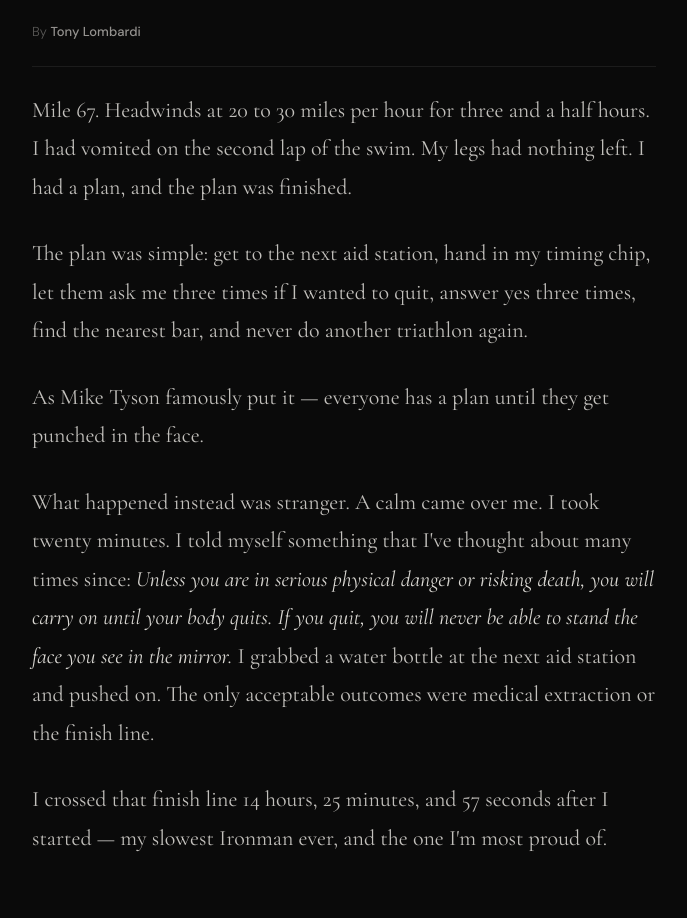
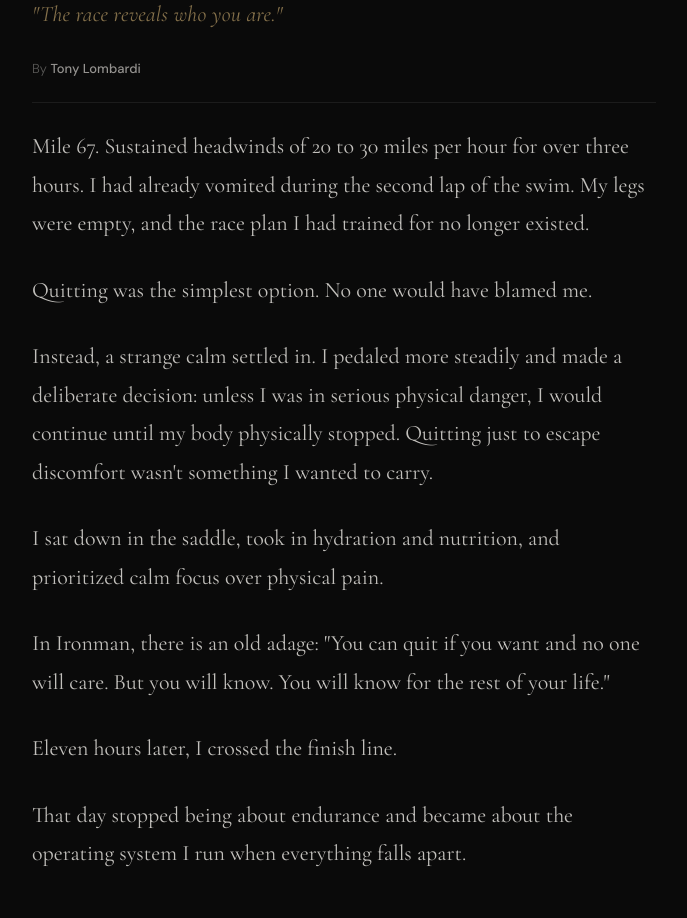
Before and after one commit to tonylombardi-22/personal_branding, a Next.js app: page /writing in a window 1280 px wide. Shown: the part 1071-1989 px from the top of the page, without its empty margins (296-983 px from the left). Built offline with nearby package versions, Linux system fonts and the light colour scheme.

Commit message:
restore correct article version with hydration nutrition

```diff
--- a/app/writing/page.tsx
+++ b/app/writing/page.tsx
@@ -189,6 +189,16 @@ export default function Writing() {
           margin-bottom: 32px;
         }
 
+        .ar-subheadline {
+          font-family: 'Cormorant Garamond', serif;
+          font-size: 22px;
+          font-style: italic;
+          font-weight: 400;
+          color: rgba(200,169,110,0.65);
+          margin-bottom: 28px;
+          letter-spacing: 0.01em;
+        }
+
         .ar-byline {
           font-size: 13px;
           font-weight: 300;
@@ -340,7 +350,9 @@ export default function Writing() {
               The Operating System<br />Doesn't Change.
             </div>
             <p className="wr-article-excerpt">
-              Mile 67. Headwinds at 20 to 30 miles per hour for three and a half hours. I had vomited on the second lap of the swim. My legs had nothing left. I had a plan, and the plan was finished. What happened next is the same story as 326 overnight branch implementations, zero failures.
+              Mile 67. Sustained headwinds. A race plan that no longer existed.
+              What remained was the operating system that runs when pressure rises
+              and the script breaks.
             </p>
             <a href="#article" className="wr-read-link">Read essay →</a>
           </div>
@@ -365,29 +377,50 @@ export default function Writing() {
             The Operating System<br />Doesn't Change.
           </h2>
 
+          <div className="ar-subheadline">
+            "The race reveals who you are."
+          </div>
+
           <div className="ar-byline">
             By <strong>Tony Lombardi</strong>
           </div>
 
           <div className="ar-body">
             <p>
-              Mile 67. Headwinds at 20 to 30 miles per hour for three and a half hours. I had vomited on the second lap of the swim. My legs had nothing left. I had a plan, and the plan was finished.
+              Mile 67. Sustained headwinds of 20 to 30 miles per hour for over
+              three hours. I had already vomited during the second lap of the swim.
+              My legs were empty, and the race plan I had trained for no longer existed.
             </p>
 
             <p>
-              The plan was simple: get to the next aid station, hand in my timing chip, let them ask me three times if I wanted to quit, answer yes three times, find the nearest bar, and never do another triathlon again.
+              Quitting was the simplest option. No one would have blamed me.
             </p>
 
             <p>
-              As Mike Tyson famously put it — everyone has a plan until they get punched in the face.
+              Instead, a strange calm settled in. I pedaled more steadily
+              and made a deliberate decision: unless I was in serious physical danger,
+              I would continue until my body physically stopped. Quitting just to
+              escape discomfort wasn't something I wanted to carry.
             </p>
 
             <p>
-              What happened instead was stranger. A calm came over me. I took twenty minutes. I told myself something that I've thought about many times since: <em>Unless you are in serious physical danger or risking death, you will carry on until your body quits. If you quit, you will never be able to stand the face you see in the mirror.</em> I grabbed a water bottle at the next aid station and pushed on. The only acceptable outcomes were medical extraction or the finish line.
+              I sat down in the saddle, took in hydration and nutrition,
+              and prioritized calm focus over physical pain.
             </p>
 
             <p>
-              I crossed that finish line 14 hours, 25 minutes, and 57 seconds after I started — my slowest Ironman ever, and the one I'm most proud of.
+              In Ironman, there is an old adage: "You can quit if you want
+              and no one will care. But you will know. You will know for
+              the rest of your life."
+            </p>
+
+            <p>
+              Eleven hours later, I crossed the finish line.
+            </p>
+
+            <p>
+              That day stopped being about endurance and became about the operating
+              system I run when everything falls apart.
             </p>
 
             <span className="section-break">— — —</span>
```
